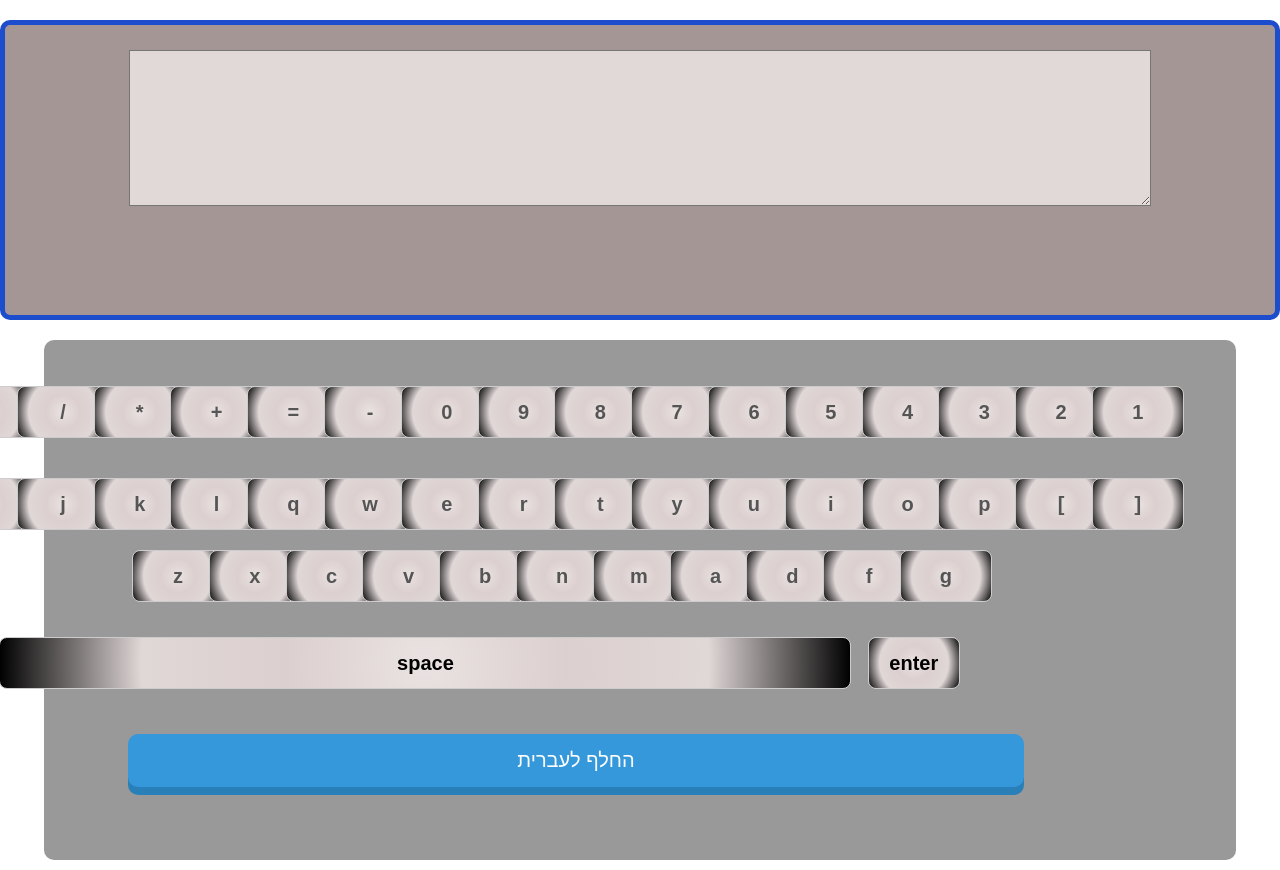
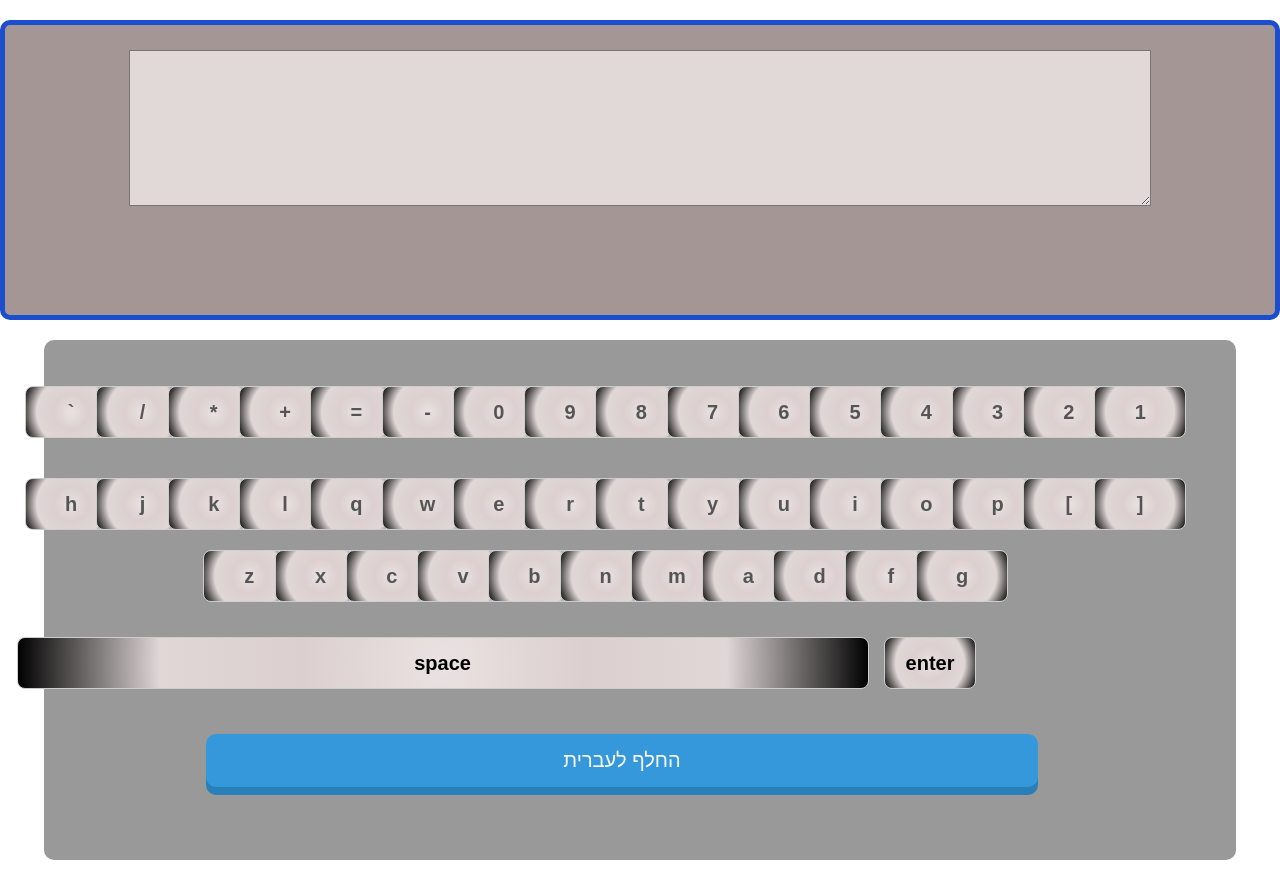
Before and after one commit to EOSHUA/simple-keyboard, a React (Create React App) app: page / in a window 1280 px wide. Built offline with nearby package versions, Linux system fonts and the light colour scheme.

Commit message:
new comp

```diff
--- a/src/App.js
+++ b/src/App.js
@@ -2,6 +2,7 @@ import './App.css';
 import Keys from './components/keys';
 import Screen from './components/screen';
 import Word from './components/word';
+import KeyboardButtons from './components/KeyboardButtons';
 import React, { useState } from "react";
 
 function App() {
@@ -19,7 +20,10 @@ function App() {
   const controls = ['\n', '\u00A0'];
   const onKeyPress = (event) => { setCurrentLetters(currentLetters + event.target.innerHTML); }
   const onSpecialKeyPress = (event) => { setCurrentLetters(currentLetters + controls[event.target.getAttribute("access")]); }
-  //setCurrentLetters(currentLetters + event.target.value); }
+
+  const onDelete = () => { setCurrentLetters(currentLetters.slice(0, -1)); }
+  const onClear = () => { setCurrentLetters(""); }
+
 
   return (
     <div className="App">
@@ -37,28 +41,13 @@ function App() {
             <Word key={index} letter={item} myOnClick={onKeyPress} />
           ))}
         </div>
+        <KeyboardButtons
+          onKeyPress={onKeyPress}
+          onSpecialKeyPress={onSpecialKeyPress}
+          onDelete={onDelete}
+          onClear={onClear}
+        />
 
-        <div className='button'>
-
-
-          <div className='enter'>
-            <Word letter="enter" control={0} myOnClick={onSpecialKeyPress} />
-          </div>
-          <div className='space'>
-            <Word letter="space" control={1} myOnClick={onSpecialKeyPress} />
-          </div>
-
-          <div className='delete'>
-            <Word letter="delete" myOnClick={() => setCurrentLetters(currentLetters.slice(0, -1))} />
-          </div>
-
-          <div className='clear'>
-            <Word letter="clear" myOnClick={() => setCurrentLetters("")} />
-          </div>
-          <div className='changefont'>
-            <Word letter="changefont" />
-          </div>
-        </div>
 
         <button id="changLanguage" onClick={() => setLanguage(!isEnglish)}> {(!isEnglish ? " change to english" : "החלף לעברית")}</button>
       </Keys>
--- /dev/null
+++ b/src/components/KeyboardButtons.js
@@ -0,0 +1,24 @@
+import React from 'react';
+import Word from './word';
+
+const KeyboardButtons = ({ onKeyPress, onSpecialKeyPress, onDelete, onClear }) => {
+  return (
+    <div className='button'>
+      <div className='enter'>
+        <Word letter="enter" control={0} myOnClick={onSpecialKeyPress} />
+      </div>
+      <div className='space'>
+        <Word letter="space" control={1} myOnClick={onSpecialKeyPress} />
+      </div>
+      <div className='delete'>
+        <Word letter="delete" myOnClick={onDelete} />
+      </div>
+      <div className='clear'>
+        <Word letter="clear" myOnClick={onClear} />
+      </div>
+
+    </div>
+  );
+}
+
+export default KeyboardButtons;
```
